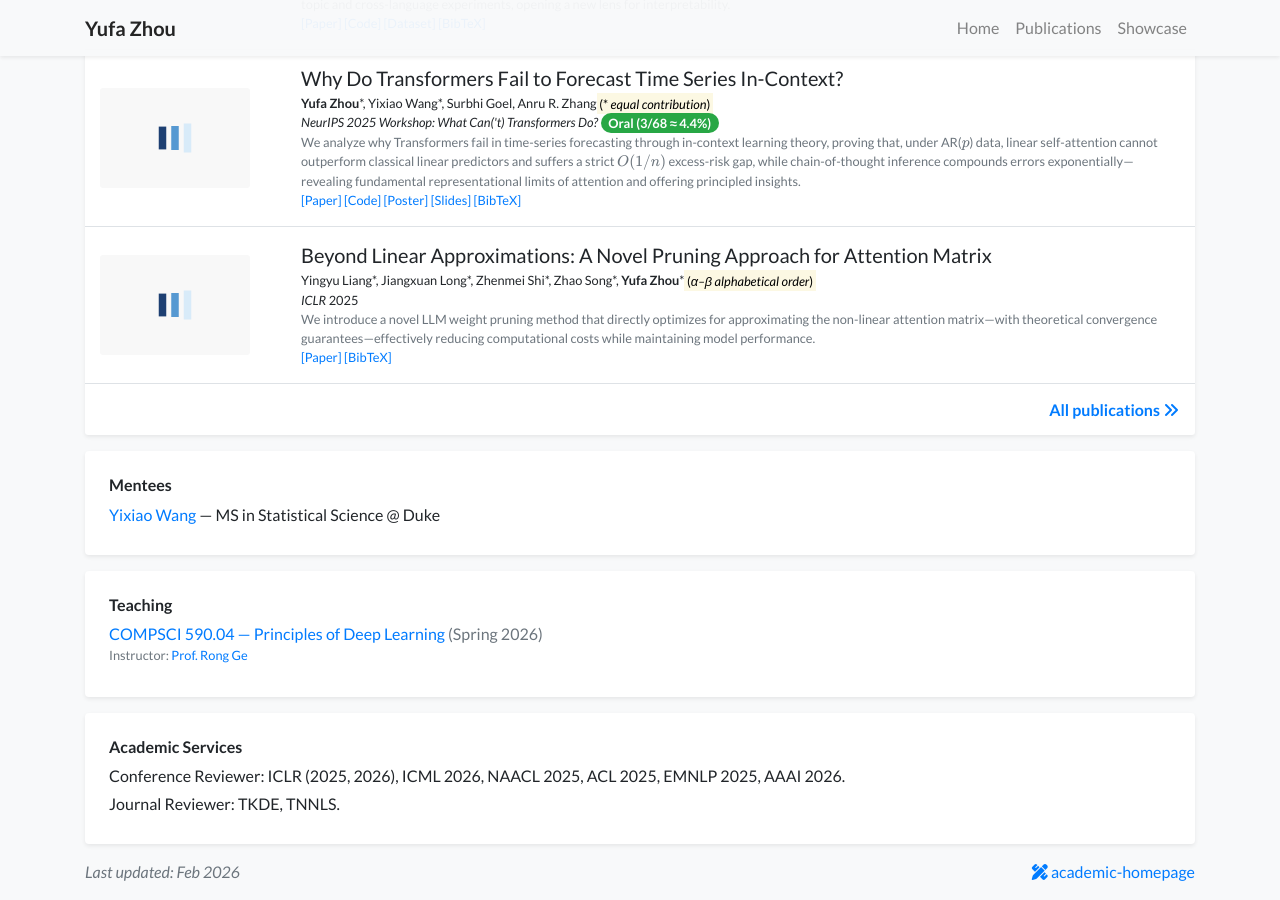
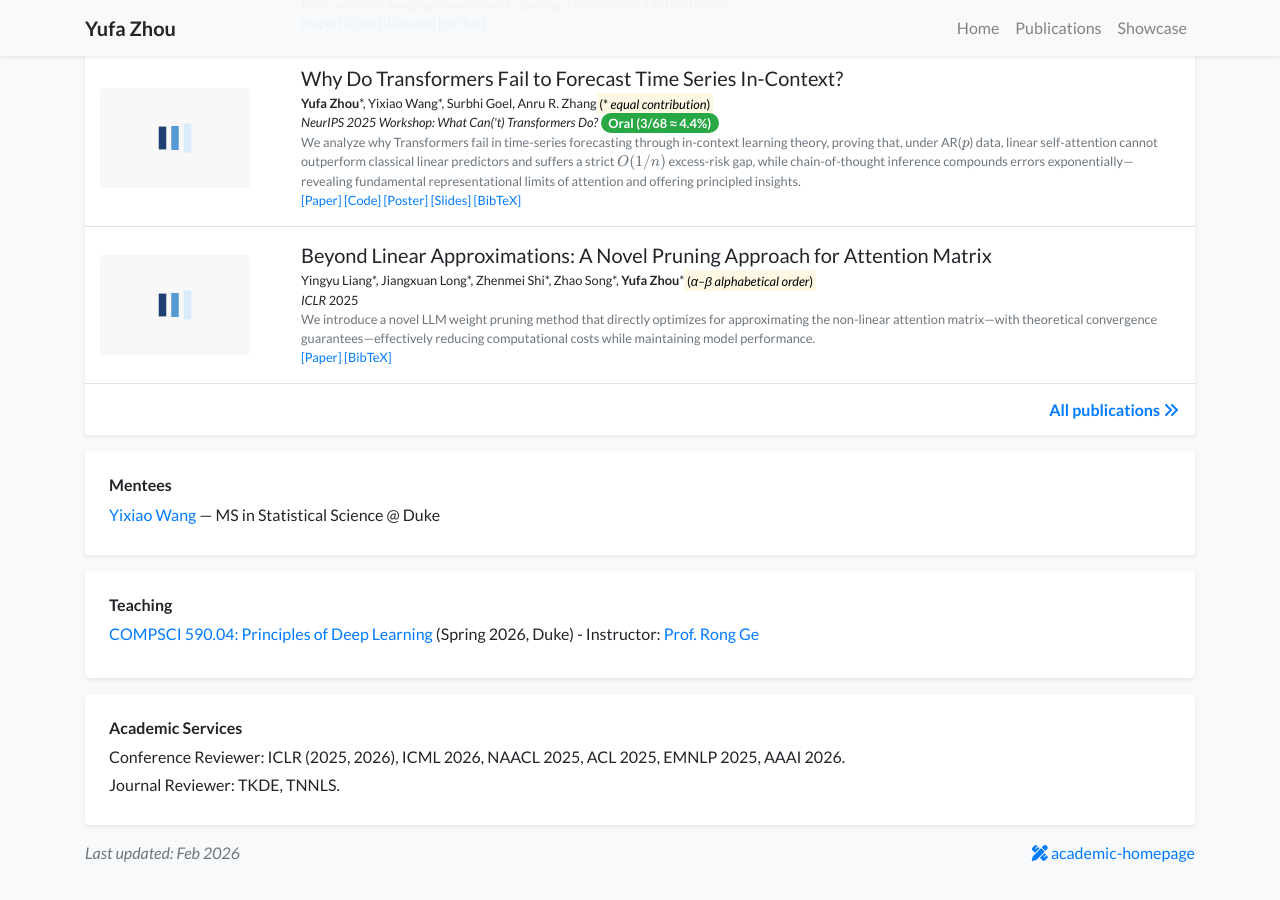
Before and after one commit to MasterZhou1/MasterZhou1.github.io, a Jekyll site: the page built from index.html, in a window 1280 px wide and 900 px high, scrolled down 1494 px. Built offline with Jekyll 4.4.1, drawn with Linux system fonts in a browser that asks for light colours; nearby versions of some CDN libraries; a style sheet for code colours, icons or effects is not loaded.

Commit message:
update teaching

```diff
--- a/_data/teaching.yml
+++ b/_data/teaching.yml
@@ -1,5 +1,6 @@
-- name: "COMPSCI 590.04 — Principles of Deep Learning"
+- name: "COMPSCI 590.04: Principles of Deep Learning"
   url: "https://sites.google.com/view/dukecompsci590-4-spring2026/home"
   term: "Spring 2026"
+  institution: "Duke"
   instructor: "Prof. Rong Ge"
   instructor_url: "https://users.cs.duke.edu/~rg171/"
--- a/_includes/widgets/teaching_card.html
+++ b/_includes/widgets/teaching_card.html
@@ -16,13 +16,9 @@
                 {% else %}
                   {{ c.name }}
                 {% endif %}
-                {% if c.term %} <span class="text-muted">({{ c.term }})</span>{% endif %}
+                {% if c.term or c.institution %} ({{ c.term }}{% if c.term and c.institution %}, {% endif %}{{ c.institution }}){% endif %}
+                {% if c.instructor %} - Instructor: {% if c.instructor_url %}<a href="{{ c.instructor_url }}" target="_blank" rel="noopener">{{ c.instructor }}</a>{% else %}{{ c.instructor }}{% endif %}{% endif %}
               </div>
-              {% if c.instructor %}
-                <div class="small text-muted">
-                  Instructor: {% if c.instructor_url %}<a href="{{ c.instructor_url }}" target="_blank" rel="noopener">{{ c.instructor }}</a>{% else %}{{ c.instructor }}{% endif %}
-                </div>
-              {% endif %}
             </div>
           </li>
           {% endfor %}
```
